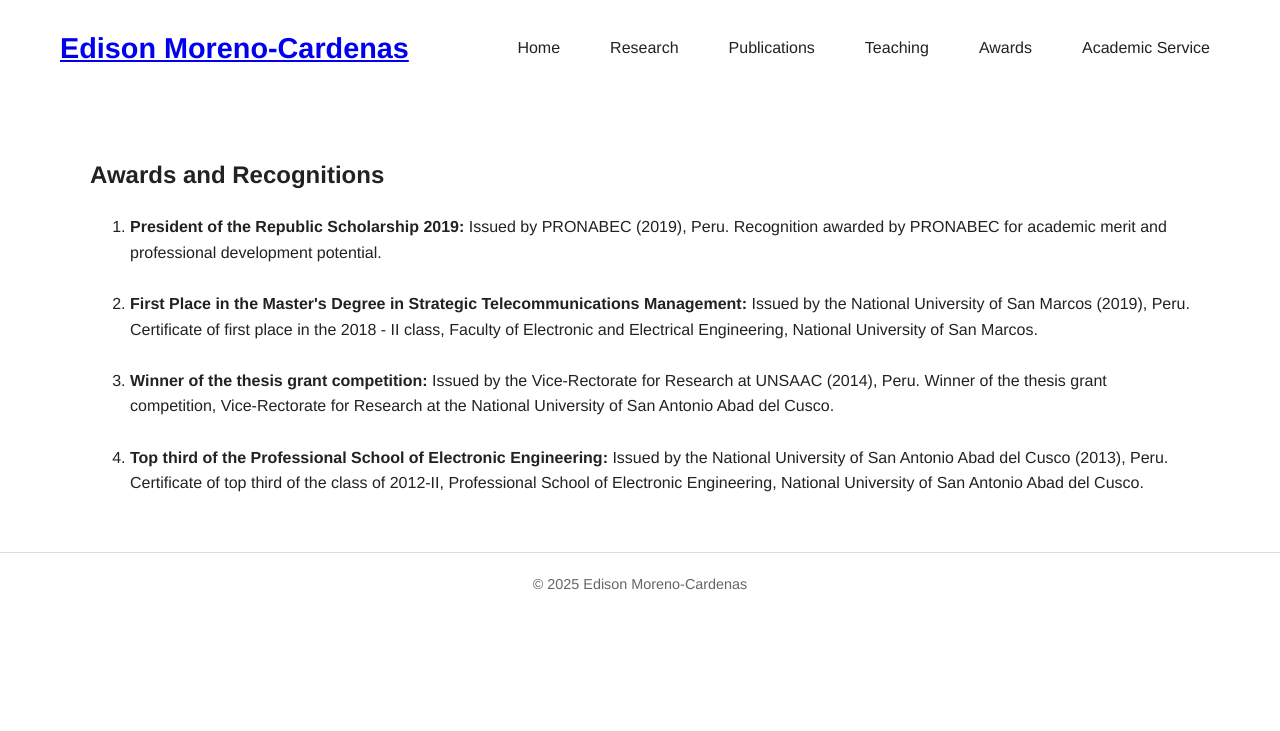
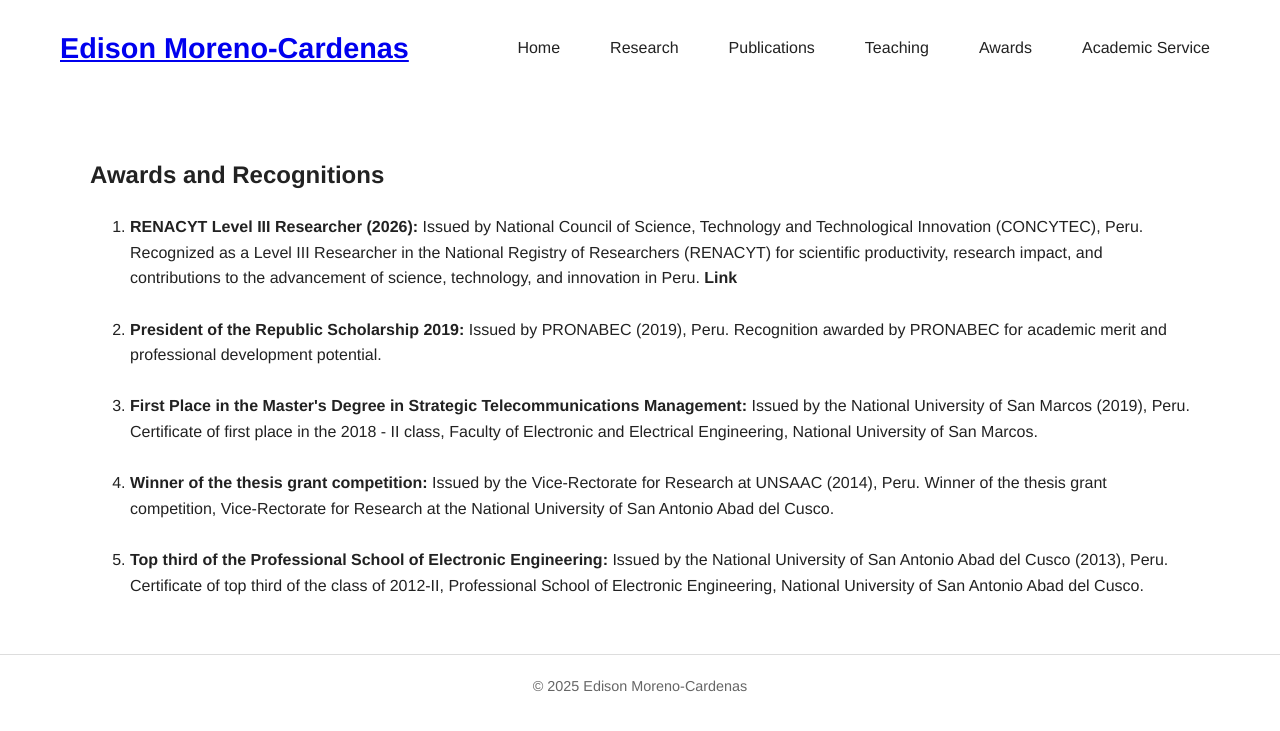
Before and after one commit to edisonmorenocardenas/edisonmorenocardenas.github.io, a Jekyll site: the page built from awards.html, in a window 1280 px wide. Shown: the top 731 px of the page. Built offline with Jekyll 4.4.1, drawn with Linux system fonts in a browser that asks for light colours.

Commit message:
Actualizar contenid

```diff
--- a/awards.html
+++ b/awards.html
@@ -7,6 +7,16 @@ title: "Awards"
   <h1>Awards and Recognitions</h1>
 
   <ol class="awards-list">
+    <!-- Premio 1 -->
+    <li>
+      <strong>RENACYT Level III Researcher (2026):</strong>
+      Issued by National Council of Science, Technology and Technological Innovation (CONCYTEC), Peru.
+      Recognized as a Level III Researcher in the National Registry of Researchers (RENACYT) for
+      scientific productivity, research impact, and contributions to the advancement of science,
+      technology, and innovation in Peru. <a href="https://servicio-renacyt.concytec.gob.pe/ficha-renacyt/?idInvestigador=239597" target="_blank" style="text-decoration: none; color: inherit;">
+        <strong>Link</strong></a>
+    </li>
+    <br>
     <!-- Premio 1 -->
     <li>
       <strong>President of the Republic Scholarship 2019:</strong>
```
